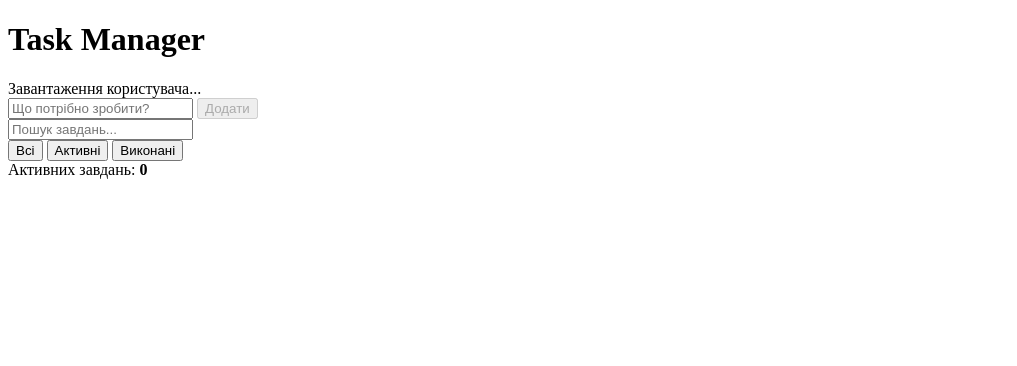
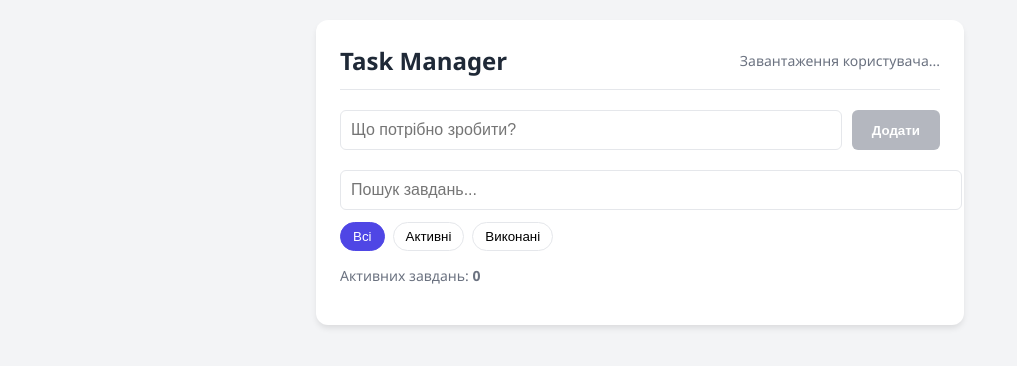
Before and after one commit to Yaroslav-Pod/Task-Manager, a plain HTML site: page index.html in a window 1280 px wide. Shown: the whole page, without its empty margins (0-1017 px from the left). Drawn offline with Linux system fonts and the light colour scheme; files that its build step writes are made by us from their sources.

Commit message:
Update stylesheet link and add initial CSS styles for Task Manager application

```diff
--- a/css/style.css
+++ b/css/style.css
@@ -0,0 +1,96 @@
+:root {
+    --primary: #4f46e5;
+    --primary-hover: #4338ca;
+    --background: #f3f4f6;
+    --surface: #ffffff;
+    --text: #1f2937;
+    --text-muted: #6b7280;
+    --border: #e5e7eb;
+    --danger: #ef4444;
+    --completed-bg: #f9fafb;
+}
+
+body {
+    font-family: 'Segoe UI', Tahoma, Geneva, Verdana, sans-serif;
+    background-color: var(--background);
+    color: var(--text);
+    margin: 0;
+    padding: 20px;
+    display: flex;
+    justify-content: center;
+}
+
+.app-container {
+    width: 100%;
+    max-width: 600px;
+    background: var(--surface);
+    padding: 24px;
+    border-radius: 12px;
+    box-shadow: 0 4px 6px -1px rgba(0, 0, 0, 0.1);
+}
+
+header {
+    display: flex;
+    justify-content: space-between;
+    align-items: center;
+    border-bottom: 1px solid var(--border);
+    padding-bottom: 12px;
+    margin-bottom: 20px;
+}
+
+h1 { margin: 0; font-size: 24px; }
+.user-info { font-size: 14px; color: var(--text-muted); }
+
+.task-form {
+    display: flex;
+    gap: 10px;
+    margin-bottom: 20px;
+}
+
+.task-form input, .search-input {
+    flex-grow: 1;
+    width: 100%;
+    padding: 10px;
+    border: 1px solid var(--border);
+    border-radius: 6px;
+    font-size: 16px;
+}
+
+.task-form button {
+    padding: 10px 20px;
+    background-color: var(--primary);
+    color: white;
+    border: none;
+    border-radius: 6px;
+    cursor: pointer;
+    font-weight: 600;
+    transition: background 0.2s;
+}
+
+.task-form button:hover:not(:disabled) { background-color: var(--primary-hover); }
+.task-form button:disabled { background-color: var(--text-muted); opacity: 0.5; cursor: not-allowed; }
+
+.controls {
+    display: flex;
+    flex-direction: column;
+    gap: 12px;
+    margin-bottom: 15px;
+}
+
+.filters { display: flex; gap: 8px; }
+.filter-btn {
+    padding: 6px 12px;
+    border: 1px solid var(--border);
+    background: var(--surface);
+    border-radius: 20px;
+    cursor: pointer;
+    transition: all 0.2s;
+}
+.filter-btn:hover { background: var(--background); }
+.filter-btn.active {
+    background: var(--primary);
+    color: white;
+    border-color: var(--primary);
+}
+
+.stats { font-size: 14px; color: var(--text-muted); margin-bottom: 15px; }
--- a/index.html
+++ b/index.html
@@ -4,7 +4,7 @@
     <meta charset="UTF-8">
     <meta name="viewport" content="width=device-width, initial-scale=1.0">
     <title>Task Manager</title>
-    <link rel="stylesheet" href="style.css">
+    <link rel="stylesheet" href="css/style.css">
 </head>
 <body>
     <div class="app-container">
```
